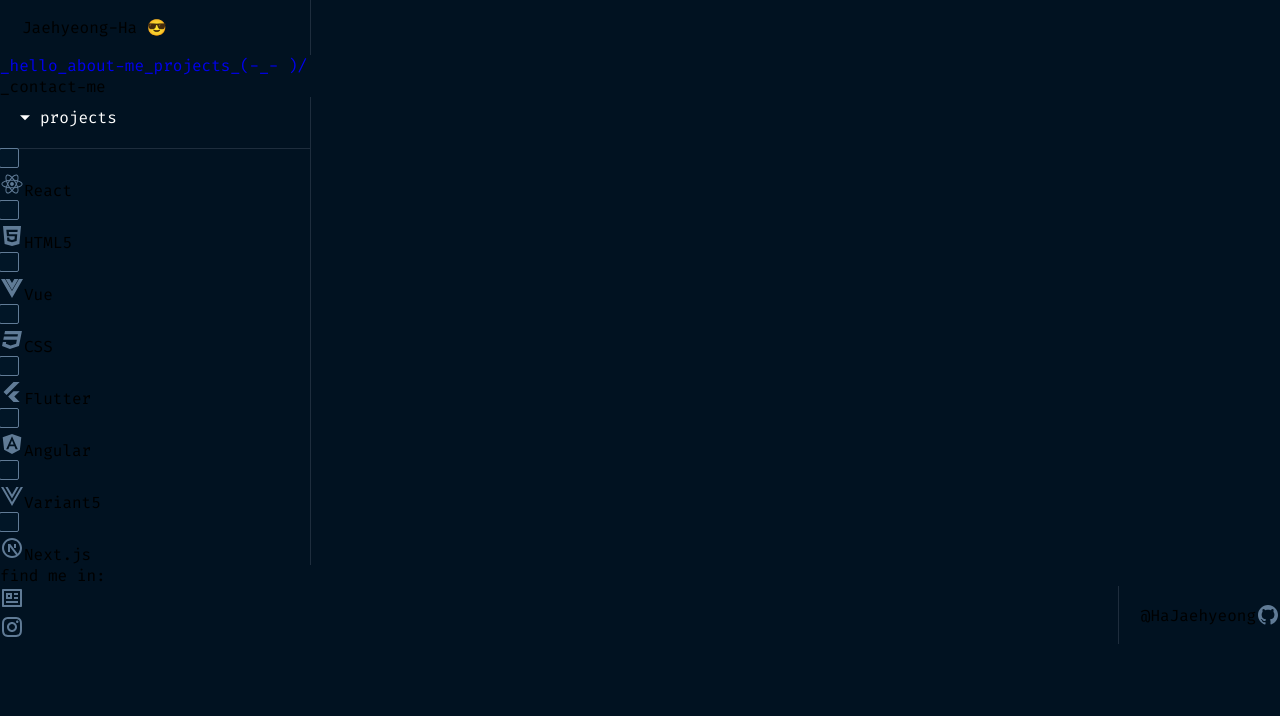
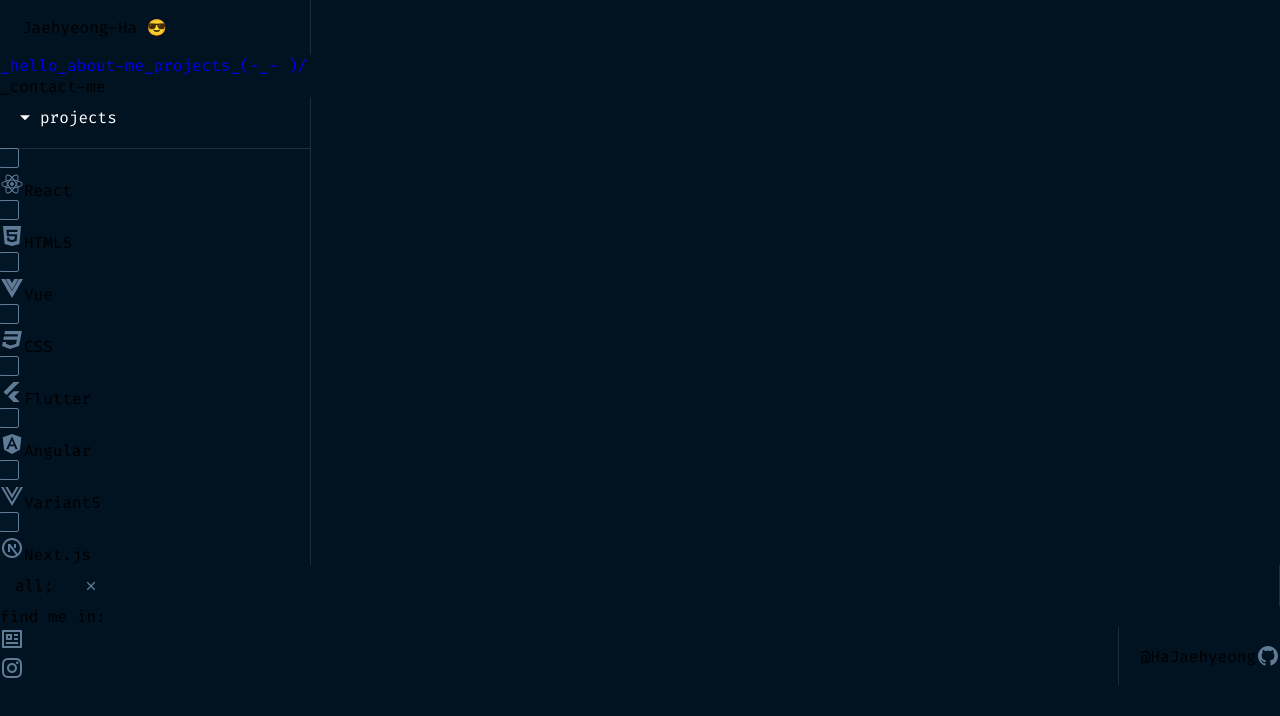
Before and after one commit to HaJaehyeong/portfolio, a Next.js app: page /projects in a window 1280 px wide. Shown: the top 716 px of the page. Built offline with nearby package versions, Linux system fonts and the light colour scheme.

Commit message:
HAJAE-6 add tab component, and modify TechnologiesRow UI component

```diff
--- /dev/null
+++ b/src/app/(pages)/projects/_components/tab/tab.module.scss
@@ -0,0 +1,19 @@
+.tabs-wrapper {
+  display: flex;
+  flex-direction: row;
+  gap: 5px;
+
+  border-bottom: solid 1px var(--line);
+
+  color: var(--secondary-gray);
+}
+
+.tab {
+  display: flex;
+  flex-direction: row;
+  align-items: center;
+  gap: 30px;
+
+  padding: 10px 15px;
+  border-right: solid 1px var(--line);
+}
--- /dev/null
+++ b/src/app/(pages)/projects/_components/tab/tab.tsx
@@ -0,0 +1,15 @@
+import { RiCloseLine } from '@remixicon/react';
+import styles from './tab.module.scss';
+
+const ProjectsTab: React.FC = () => {
+  return (
+    <div className={styles.tabsWrapper}>
+      <div className={styles.tab}>
+        all;
+        <RiCloseLine size={16} color="var(--secondary-gray)" />
+      </div>
+    </div>
+  );
+};
+
+export default ProjectsTab;
--- a/src/app/(pages)/projects/page.module.scss
+++ b/src/app/(pages)/projects/page.module.scss
@@ -7,3 +7,10 @@
 
   z-index: 999;
 }
+
+.projects {
+  display: flex;
+  flex-direction: column;
+
+  width: 100%;
+}
--- a/src/app/(pages)/projects/page.tsx
+++ b/src/app/(pages)/projects/page.tsx
@@ -1,10 +1,14 @@
 import styles from './page.module.scss';
 import ProjectsFilter from './_components/filter/filter';
+import ProjectsTab from './_components/tab/tab';
 
 const Projects: React.FC = () => {
   return (
     <div className={styles.projectsWrapper}>
       <ProjectsFilter />
+      <div className={styles.projects}>
+        <ProjectsTab />
+      </div>
     </div>
   );
 };
--- a/src/ui/checkbox/checkbox.tsx
+++ b/src/ui/checkbox/checkbox.tsx
@@ -1,9 +1,12 @@
+import { ChangeEvent } from 'react';
+
 type CheckboxProps = {
   checked?: boolean;
+  handleChange: (event: ChangeEvent<HTMLInputElement>) => void;
 };
 
-const Checkbox: React.FC<CheckboxProps> = ({ checked = false }) => {
-  return <input type="checkbox" checked={checked} />;
+const Checkbox: React.FC<CheckboxProps> = ({ checked = false, handleChange }) => {
+  return <input type="checkbox" checked={checked} onChange={(e) => handleChange(e)} />;
 };
 
 export default Checkbox;
--- a/src/ui/technologiesRow/technologiesRow.tsx
+++ b/src/ui/technologiesRow/technologiesRow.tsx
@@ -1,8 +1,10 @@
+'use client';
 import { Enums } from '@/enums/enums';
 import Checkbox from '../checkbox/checkbox';
 import TechnologyLogo from '../technologyLogo/technologyLogo';
 import styles from './technologiesRow.module.scss';
 import { TechCodesType } from '@/types/constants';
+import { useState } from 'react';
 
 type TechnologiesRow = {
   tech: TechCodesType;
@@ -10,12 +12,13 @@ type TechnologiesRow = {
 };
 
 const TechnologiesRow: React.FC<TechnologiesRow> = ({ tech, checked = false }) => {
+  const [isChecked, setIsChecked] = useState(checked);
   const targetTech = Enums.Technology.valueOf(tech);
 
   return (
     targetTech && (
       <div className={styles.technologiesRow}>
-        <Checkbox checked={checked} />
+        <Checkbox checked={isChecked} handleChange={(e) => setIsChecked(e.target.checked)} />
         <div className={styles.technologiesRowTitle}>
           <TechnologyLogo icon={tech} size={24} />
           <span>{targetTech?.name}</span>
```
